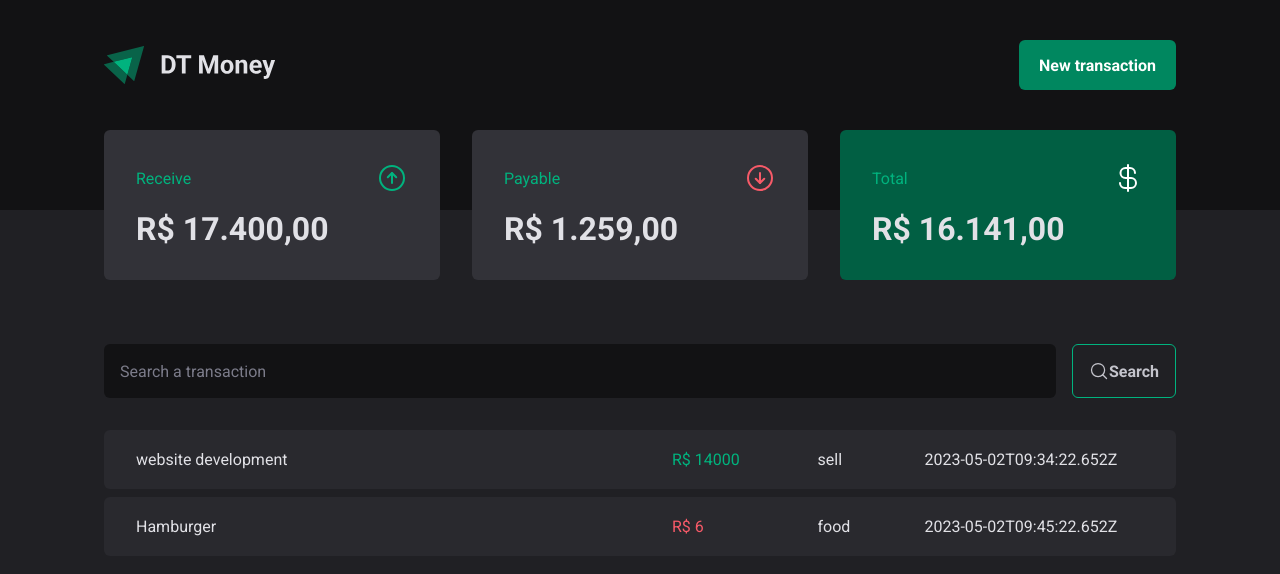
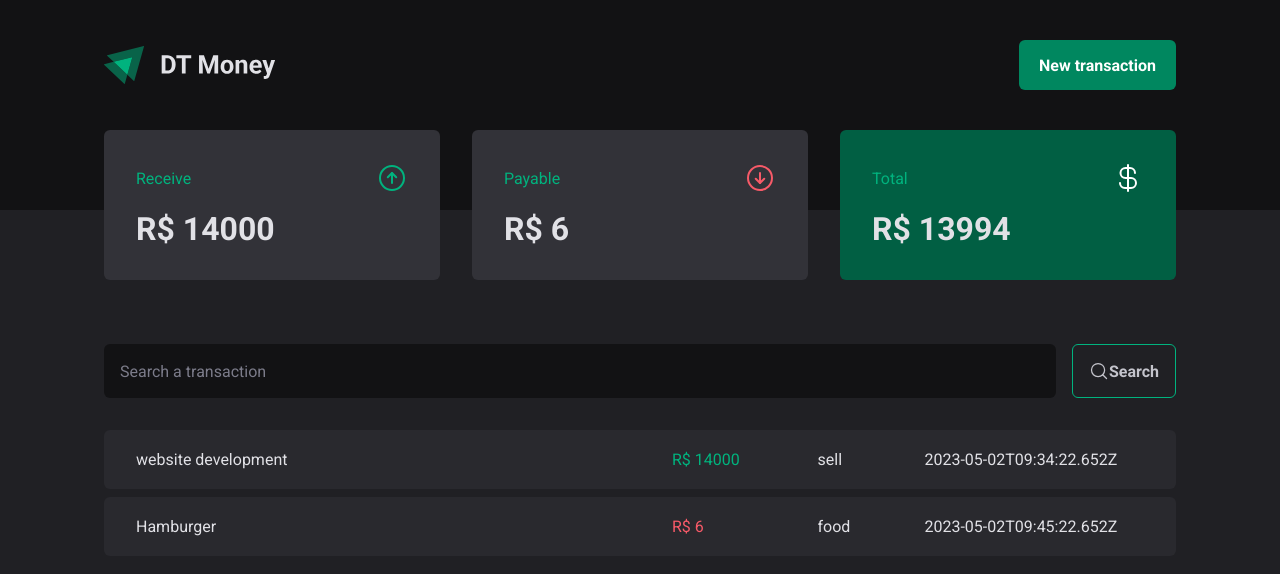
Before and after one commit to zanonijordan/dt-money, a React (Vite) app: page / in a window 1280 px wide. Shown: the top 574 px of the page. Built offline with nearby package versions, Linux system fonts and the light colour scheme; data requests are answered from the project's data file.

Commit message:
create summary income and outcome

```diff
--- a/src/components/Summary/index.tsx
+++ b/src/components/Summary/index.tsx
@@ -9,7 +9,23 @@
 
 export const Summary = ({ title }: SummaryProps) => {
   const { transactions } = useContext(TransactionContext)
-  console.log(transactions)
+  const summary = transactions.reduce(
+    (acc, transaction) => {
+      if (transaction.type === 'income') {
+        acc.income += transaction.price
+        acc.total += transaction.price
+      } else {
+        acc.outcome += transaction.price
+        acc.total -= transaction.price
+      }
+      return acc
+    },
+    {
+      income: 0,
+      outcome: 0,
+      total: 0,
+    },
+  )
 
   return (
     <SummaryContainer>
@@ -18,7 +34,7 @@
           <span>Receive</span>
           <ArrowCircleUp size={32} color="#00b37e" />
         </header>
-        <strong>R$ 17.400,00</strong>
+        <strong>R$ {summary.income}</strong>
       </SummaryCard>
 
       <SummaryCard>
@@ -26,7 +42,7 @@
           <span>Payable</span>
           <ArrowCircleDown size={32} color="#f75a68" />
         </header>
-        <strong>R$ 1.259,00</strong>
+        <strong>R$ {summary.outcome}</strong>
       </SummaryCard>
 
       <SummaryCard variant="green">
@@ -34,7 +50,7 @@
           <span>Total</span>
           <CurrencyDollar size={32} color="#fff" />
         </header>
-        <strong>R$ 16.141,00</strong>
+        <strong>R$ {summary.total}</strong>
       </SummaryCard>
     </SummaryContainer>
   )
```
